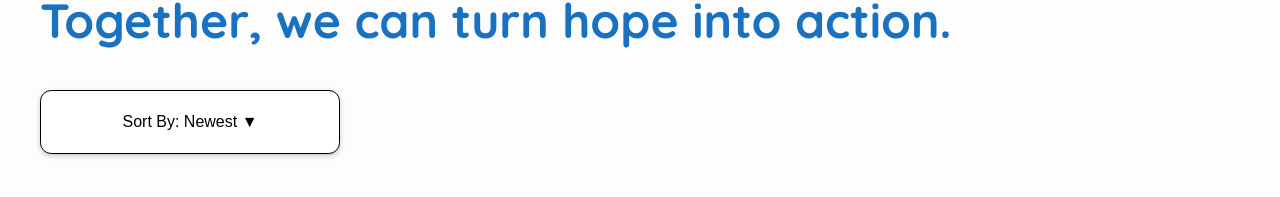
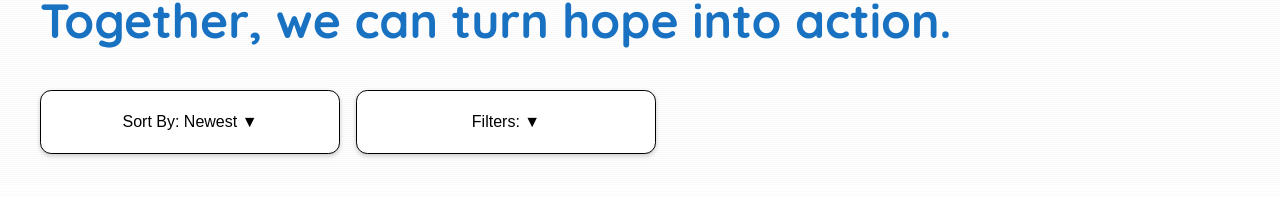
Before and after one commit to wixplosives/fundux, a React (Vite) app: page / in a window 1280 px wide. Shown: the part 565-762 px from the top of the page. Built offline with nearby package versions, Linux system fonts and the light colour scheme.

Commit message:
feat(optionbuttons):  add filter button (#7)
* feat(optionbuttons):  add filter button

```diff
--- a/src/App.tsx
+++ b/src/App.tsx
@@ -1,3 +1,4 @@
+import FiltersButton from './components/FiltersButton';
 import Header from './components/Header';
 import HeroSection from './components/HeroSection';
 import OptionButtons from './components/OptionButtons';
@@ -10,6 +11,7 @@ function App() {
          <HeroSection />
          <OptionButtons>
             <SortByButton />
+            <FiltersButton />
          </OptionButtons>
       </div>
    );
--- /dev/null
+++ b/src/common/commonOptionButton.module.css
@@ -0,0 +1,40 @@
+.button {
+   font-size: 1rem;
+   background-color: white;
+   border: 1px solid black;
+   border-radius: 0.7em;
+   cursor: pointer;
+   width: 100%;
+   height: 100%;
+   box-shadow: 0 2px 5px rgba(0, 0, 0, 0.2);
+}
+
+.button.open {
+   border-bottom: none;
+   border-bottom-left-radius: 0;
+   border-bottom-right-radius: 0;
+}
+
+.optionsList {
+   background-color: white;
+   border: 1px solid #ccc;
+   border-bottom-left-radius: 0.7em;
+   border-bottom-right-radius: 0.7em;
+   box-shadow: 0 2px 5px rgba(0, 0, 0, 0.2);
+   margin: 0;
+}
+
+.optionItem {
+   font-family: Roboto;
+   font-weight: 300;
+   height: 3em;
+   cursor: pointer;
+   transition: background-color 0.2s;
+   display: flex;
+   justify-content: center;
+   align-items: center;
+}
+
+.optionItem:hover {
+   background-color: #f0f0f0;
+}
--- /dev/null
+++ b/src/components/FiltersButton/FiltersButton.module.css
@@ -0,0 +1,9 @@
+.filters {
+   width: 25%;
+   height: 4em;
+}
+
+.selected {
+   font-weight: bold;
+   background-color: #e0e0e0;
+}
--- /dev/null
+++ b/src/components/FiltersButton/FiltersButton.tsx
@@ -0,0 +1,67 @@
+import { useState } from 'react';
+import commonOptionButtonStyles from '../../common/commonOptionButton.module.css';
+import styles from './FiltersButton.module.css';
+
+const filterOptions: string[] = [
+   'Animals',
+   'Health',
+   'Education',
+   'Environment',
+];
+
+function FiltersButton() {
+   const [selectedFilters, setSelectedFilters] = useState<string[]>([]);
+   const [isOpen, setIsOpen] = useState<boolean>(false);
+
+   const toggleIsOpen = () => {
+      setIsOpen(!isOpen);
+   };
+
+   const handleFilterClick = (filter: string) => {
+      if (selectedFilters.includes(filter)) {
+         setSelectedFilters(
+            selectedFilters.filter(
+               (selectedFilter) => selectedFilter !== filter
+            )
+         );
+      } else {
+         setSelectedFilters([...selectedFilters, filter]);
+      }
+   };
+
+   const selected = (option: string) =>
+      selectedFilters.includes(option) ? styles.selected : '';
+
+   const opened = () => (isOpen ? commonOptionButtonStyles.open : '');
+
+   const getOptionClassNames = (option: string) =>
+      `${commonOptionButtonStyles.optionItem} ${selected(option)}`;
+
+   const formatOption = (option: string) => {
+      return selectedFilters.includes(option) ? `✓ ${option}` : option;
+   };
+
+   return (
+      <div className={styles.filters}>
+         <button
+            className={`${commonOptionButtonStyles.button} ${opened()}`}
+            onClick={toggleIsOpen}>
+            Filters: {selectedFilters.join(', ')} {isOpen ? '▲' : '▼'}
+         </button>
+         {isOpen && (
+            <ul className={commonOptionButtonStyles.optionsList}>
+               {filterOptions.map((option) => (
+                  <li
+                     key={option}
+                     className={getOptionClassNames(option)}
+                     onClick={() => handleFilterClick(option)}>
+                     {formatOption(option)}
+                  </li>
+               ))}
+            </ul>
+         )}
+      </div>
+   );
+}
+
+export default FiltersButton;
--- /dev/null
+++ b/src/components/FiltersButton/index.tsx
@@ -0,0 +1 @@
+export { default } from './FiltersButton';
--- a/src/components/OptionButtons/OptionButtons.module.css
+++ b/src/components/OptionButtons/OptionButtons.module.css
@@ -1,3 +1,5 @@
 .optionButtons {
    margin: 2em;
+   display: flex;
+   gap: 1em;
 }
--- a/src/components/SortByButton/SortByButton.module.css
+++ b/src/components/SortByButton/SortByButton.module.css
@@ -2,44 +2,3 @@
    width: 25%;
    height: 4em;
 }
-
-.button {
-   font-size: 1rem;
-   background-color: white;
-   border: 1px solid black;
-   border-radius: 0.7em;
-   cursor: pointer;
-   width: 100%;
-   height: 100%;
-   box-shadow: 0 2px 5px rgba(0, 0, 0, 0.2);
-}
-
-.button.open {
-   border-bottom: none;
-   border-bottom-left-radius: 0;
-   border-bottom-right-radius: 0;
-}
-
-.optionsList {
-   background-color: white;
-   border: 1px solid #ccc;
-   border-bottom-left-radius: 0.7em;
-   border-bottom-right-radius: 0.7em;
-   box-shadow: 0 2px 5px rgba(0, 0, 0, 0.2);
-   margin: 0;
-}
-
-.optionItem {
-   font-family: Roboto;
-   font-weight: 300;
-   height: 3em;
-   cursor: pointer;
-   transition: background-color 0.2s;
-   display: flex;
-   justify-content: center;
-   align-items: center;
-}
-
-.optionItem:hover {
-   background-color: #f0f0f0;
-}
--- a/src/components/SortByButton/SortByButton.tsx
+++ b/src/components/SortByButton/SortByButton.tsx
@@ -1,4 +1,5 @@
 import { useState } from 'react';
+import commonOptionButtonStyles from '../../common/commonOptionButton.module.css';
 import styles from './SortByButton.module.css';
 
 const sortOptions: string[] = ['Newest', 'Oldest', 'A-Z', 'Z-A'];
@@ -19,16 +20,18 @@ function SortByButton() {
    return (
       <div className={styles.sortByButton}>
          <button
-            className={`${styles.button} ${isOpen ? styles.open : null}`}
+            className={`${commonOptionButtonStyles.button} ${
+               isOpen ? commonOptionButtonStyles.open : null
+            }`}
             onClick={toggleIsOpen}>
             Sort By: {selectedOption} {isOpen ? '▲' : '▼'}
          </button>
          {isOpen && (
-            <ul className={styles.optionsList}>
+            <ul className={commonOptionButtonStyles.optionsList}>
                {sortOptions.map((option) => (
                   <li
                      key={option}
-                     className={styles.optionItem}
+                     className={commonOptionButtonStyles.optionItem}
                      onClick={() => handleSelectedOption(option)}>
                      {option}
                   </li>
```
